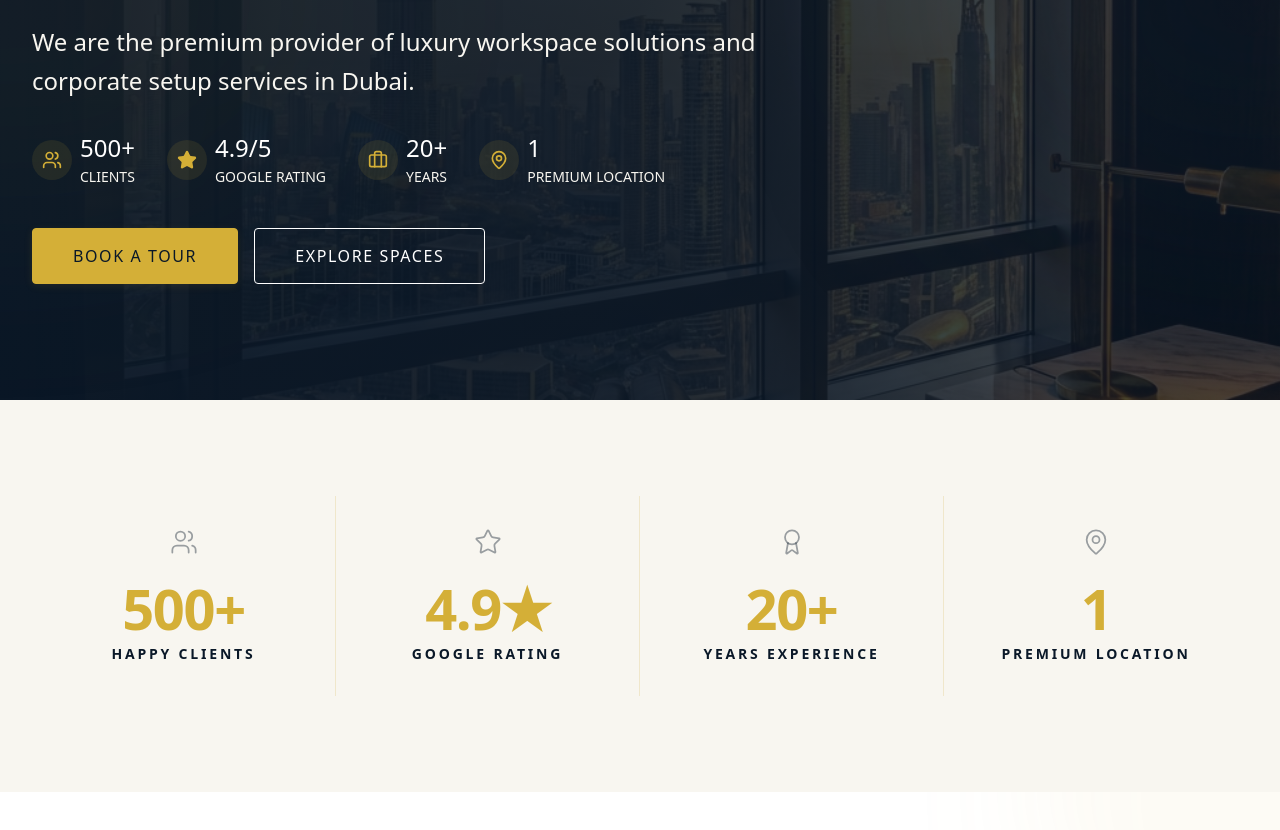
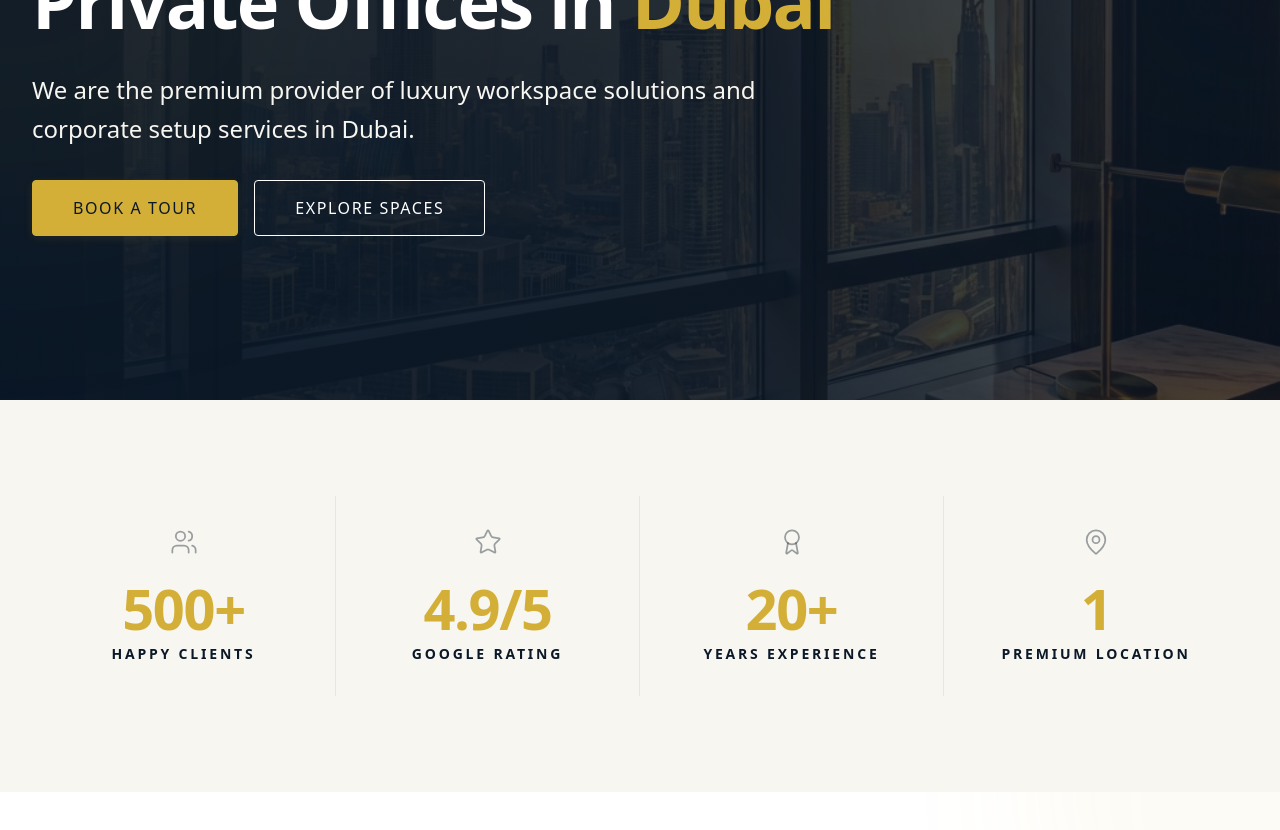
Before and after one commit to mshayan1121/jetsetbc_website, a Next.js app: page / in a window 1280 px wide. Shown: the part 400-1230 px from the top of the page. Built offline with nearby package versions, Linux system fonts and the light colour scheme; a web font is replaced by a local one.

Commit message:
Refactor StatsBar to include clickable links and remove redundant stats from Hero

```diff
--- a/components/sections/Hero.tsx
+++ b/components/sections/Hero.tsx
@@ -75,61 +75,7 @@
                     We are the premium provider of luxury workspace solutions and corporate setup services in Dubai.
                 </motion.p>
 
-                {/* Stats Row */}
-                <motion.div
-                    initial={{ opacity: 0 }}
-                    animate={{ opacity: 1 }}
-                    transition={{ duration: 0.8, delay: 0.8 }}
-                    className="flex flex-wrap items-center gap-6 md:gap-8 mb-10"
-                >
-                    <Link href="#testimonials" className="group">
-                        <div className="flex items-center gap-2">
-                            <div className="w-10 h-10 bg-gold-500/10 rounded-full flex items-center justify-center group-hover:bg-gold-500/20 transition-colors">
-                                <Users className="w-5 h-5 text-gold-500" />
-                            </div>
-                            <div className="text-white">
-                                <span className="font-accent text-2xl block group-hover:text-gold-400 transition-colors">500+</span>
-                                <span className="text-sm text-cream-50">CLIENTS</span>
-                            </div>
-                        </div>
-                    </Link>
 
-                    <Link href="https://share.google/PorP2aIgEQ7L2B2RQ" target="_blank" rel="noopener noreferrer" className="group">
-                        <div className="flex items-center gap-2">
-                            <div className="w-10 h-10 bg-gold-500/10 rounded-full flex items-center justify-center group-hover:bg-gold-500/20 transition-colors">
-                                <Star className="w-5 h-5 text-gold-500 fill-gold-500" />
-                            </div>
-                            <div className="text-white">
-                                <span className="font-accent text-2xl block group-hover:text-gold-400 transition-colors">4.9/5</span>
-                                <span className="text-sm text-cream-50">GOOGLE RATING</span>
-                            </div>
-                        </div>
-                    </Link>
-
-                    <Link href="/about" className="group">
-                        <div className="flex items-center gap-2">
-                            <div className="w-10 h-10 bg-gold-500/10 rounded-full flex items-center justify-center group-hover:bg-gold-500/20 transition-colors">
-                                <Briefcase className="w-5 h-5 text-gold-500" />
-                            </div>
-                            <div className="text-white">
-                                <span className="font-accent text-2xl block group-hover:text-gold-400 transition-colors">20+</span>
-                                <span className="text-sm text-cream-50">YEARS</span>
-                            </div>
-                        </div>
-                    </Link>
-
-                    <Link href="/locations/prime-tower" className="group">
-                        <div className="flex items-center gap-2">
-                            <div className="w-10 h-10 bg-gold-500/10 rounded-full flex items-center justify-center group-hover:bg-gold-500/20 transition-colors">
-                                <MapPin className="w-5 h-5 text-gold-500" />
-                            </div>
-                            <div className="text-white">
-                                <span className="font-accent text-2xl block group-hover:text-gold-400 transition-colors">1</span>
-                                <span className="text-sm text-cream-50">PREMIUM LOCATION</span>
-                            </div>
-                        </div>
-                    </Link>
-                </motion.div>
 
                 {/* CTA Buttons */}
                 <motion.div
--- a/components/sections/StatsBar.tsx
+++ b/components/sections/StatsBar.tsx
@@ -2,6 +2,7 @@
 
 import React, { useEffect, useRef } from "react";
 import { motion, useMotionValue, useSpring, useTransform, useInView } from "framer-motion";
+import Link from "next/link";
 import { Users, Star, Award, MapPin } from "lucide-react";
 import { cn } from "@/lib/utils";
 
@@ -11,6 +12,8 @@
     suffix?: string;
     label: string;
     index: number;
+    href?: string;
+    external?: boolean;
 }
 
 const CountUp = ({ value, suffix = "" }: { value: number; suffix?: string }) => {
@@ -39,24 +42,9 @@
     return <motion.span ref={ref}>{displayValue}</motion.span>;
 };
 
-const StatItem = ({ icon: Icon, value, suffix, label, index }: StatItemProps) => {
-    return (
-        <motion.div
-            initial={{ opacity: 0, y: 30 }}
-            whileInView={{ opacity: 1, y: 0 }}
-            viewport={{ once: true }}
-            transition={{ duration: 0.8, delay: index * 0.15, ease: [0.21, 0.47, 0.32, 0.98] }}
-            className={cn(
-                "flex flex-col items-center justify-center p-4 sm:p-6 md:p-8 text-center",
-                // Vertical dividers:
-                // On mobile, odd items (0, 2) get a right border
-                index % 2 === 0 ? "border-r border-gold-500/20" : "",
-                // On desktop, all but last get a right border
-                "md:border-r md:border-gold-500/20 md:last:border-r-0",
-                // Horizontal dividers for mobile (optional but cleans up 2x2)
-                index < 2 ? "border-b border-gold-500/20 md:border-b-0" : ""
-            )}
-        >
+const StatItem = ({ icon: Icon, value, suffix, label, index, href, external }: StatItemProps) => {
+    const content = (
+        <div className="flex flex-col items-center justify-center p-4 sm:p-6 md:p-8 text-center h-full w-full group cursor-pointer hover:bg-gold-500/5 transition-colors duration-300">
             <motion.div
                 initial={{ scale: 0 }}
                 whileInView={{ scale: 1 }}
@@ -67,18 +55,52 @@
                     damping: 20,
                     delay: index * 0.15 + 0.3
                 }}
-                className="mb-6 text-navy-900/40"
+                className="mb-6 text-navy-900/40 group-hover:text-gold-500 transition-colors duration-300"
             >
                 <Icon size={28} strokeWidth={1.5} />
             </motion.div>
 
-            <div className="mb-2 font-accent text-4xl sm:text-5xl md:text-[48px] lg:text-[56px] font-bold leading-none tracking-tight text-gold-500">
+            <div className="mb-2 font-accent text-4xl sm:text-5xl md:text-[48px] lg:text-[56px] font-bold leading-none tracking-tight text-gold-500 group-hover:scale-110 transition-transform duration-300 origin-center">
                 <CountUp value={value} suffix={suffix} />
             </div>
 
-            <div className="font-body text-xs sm:text-sm md:text-[14px] font-semibold tracking-[0.2em] text-navy-900 uppercase">
+            <div className="font-body text-xs sm:text-sm md:text-[14px] font-semibold tracking-[0.2em] text-navy-900 uppercase group-hover:text-gold-600 transition-colors duration-300">
                 {label}
             </div>
+        </div>
+    );
+
+    const containerClasses = cn(
+        "flex flex-col items-center justify-center",
+        // Vertical dividers:
+        // On mobile, odd items (0, 2) get a right border
+        index % 2 === 0 ? "border-r border-gold-500/20" : "",
+        // On desktop, all but last get a right border
+        "md:border-r md:border-gold-500/20 md:last:border-r-0",
+        // Horizontal dividers for mobile (optional but cleans up 2x2)
+        index < 2 ? "border-b border-gold-500/20 md:border-b-0" : ""
+    );
+
+    return (
+        <motion.div
+            initial={{ opacity: 0, y: 30 }}
+            whileInView={{ opacity: 1, y: 0 }}
+            viewport={{ once: true }}
+            transition={{ duration: 0.8, delay: index * 0.15, ease: [0.21, 0.47, 0.32, 0.98] }}
+            className={containerClasses}
+        >
+            {href ? (
+                <Link
+                    href={href}
+                    target={external ? "_blank" : undefined}
+                    rel={external ? "noopener noreferrer" : undefined}
+                    className="w-full h-full block"
+                >
+                    {content}
+                </Link>
+            ) : (
+                content
+            )}
         </motion.div>
     );
 };
@@ -90,24 +112,29 @@
             value: 500,
             suffix: "+",
             label: "Happy Clients",
+            href: "/#testimonials",
         },
         {
             icon: Star,
             value: 4.9,
-            suffix: "★",
+            suffix: "/5",
             label: "Google Rating",
+            href: "https://share.google/PorP2aIgEQ7L2B2RQ",
+            external: true,
         },
         {
             icon: Award,
             value: 20,
             suffix: "+",
             label: "Years Experience",
+            href: "/about",
         },
         {
             icon: MapPin,
             value: 1,
             suffix: "",
             label: "Premium Location",
+            href: "/locations/prime-tower",
         },
     ];
 
@@ -123,6 +150,8 @@
                             suffix={stat.suffix}
                             label={stat.label}
                             index={index}
+                            href={stat.href}
+                            external={stat.external}
                         />
                     ))}
                 </div>
```
